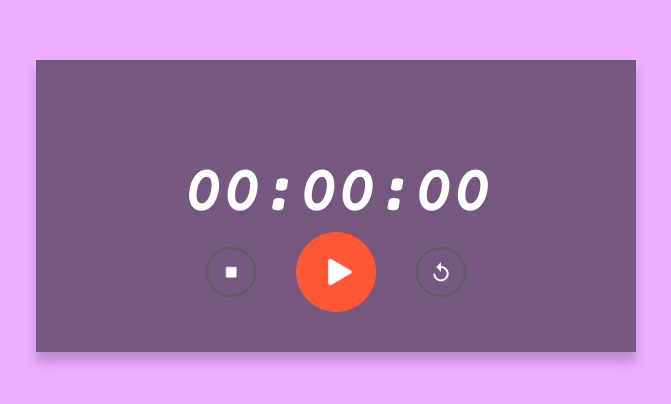
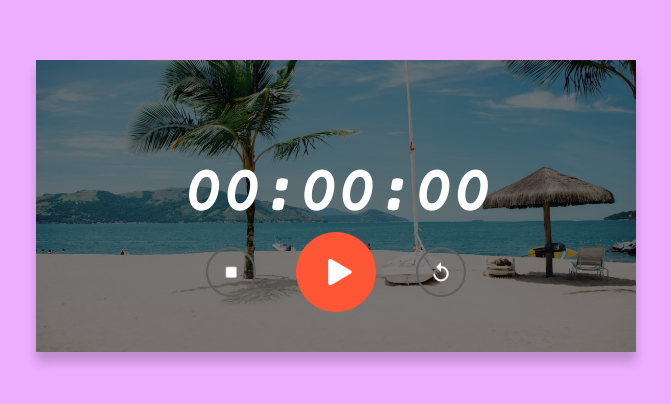
Before and after one commit to ansorokey/stopwatch, a plain HTML site: page index.html in a window 1280 px wide. Shown: the part 140-544 px from the top of the page, without its empty margins (304-975 px from the left). Drawn offline with nearby package versions, Linux system fonts and the light colour scheme; the site is published under a folder, as on GitHub Pages, so addresses that start at the root find nothing.

Commit message:
Update styles.css
Fixed absolute -> relative url on background image

```diff
--- a/styles.css
+++ b/styles.css
@@ -12,7 +12,7 @@ body {
 .stopwatch {
     width: 90%;
     max-width: 600px;
-    background-image: linear-gradient(rgba(0,0,0,0.5), rgba(0,0,0,0.5)), url('/assets/images/background.png');
+    background-image: linear-gradient(rgba(0,0,0,0.5), rgba(0,0,0,0.5)), url('./assets/images/background.png');
     background-size: cover;
     background-position: center;
     text-align: center;
```
